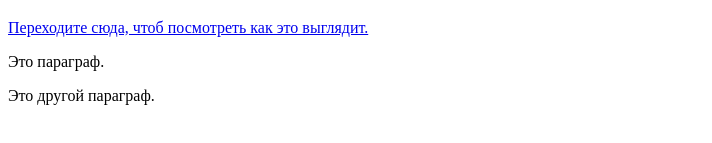
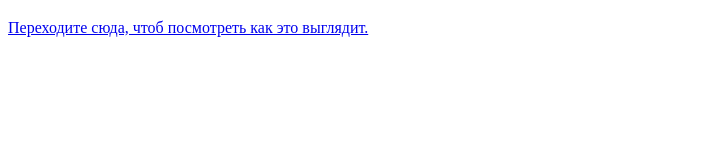
Before and after one commit to YRA2021/yra2021.github.io, a plain HTML site: page mainecraft.html in a window 1280 px wide. Shown: the part 369-512 px from the top of the page, without its empty margins (0-712 px from the left). Drawn offline with Linux system fonts and the light colour scheme.

Commit message:
Update mainecraft.html

```diff
--- a/mainecraft.html
+++ b/mainecraft.html
@@ -7,8 +7,6 @@
             <a href = "http://codepen.io/anon/pen/xwjLbZ">
                 Переходите сюда, чтоб посмотреть как это выглядит.
             </a>
-            <p>Это параграф.</p>
-            <p>Это другой параграф.</p>
 
 
 
```
